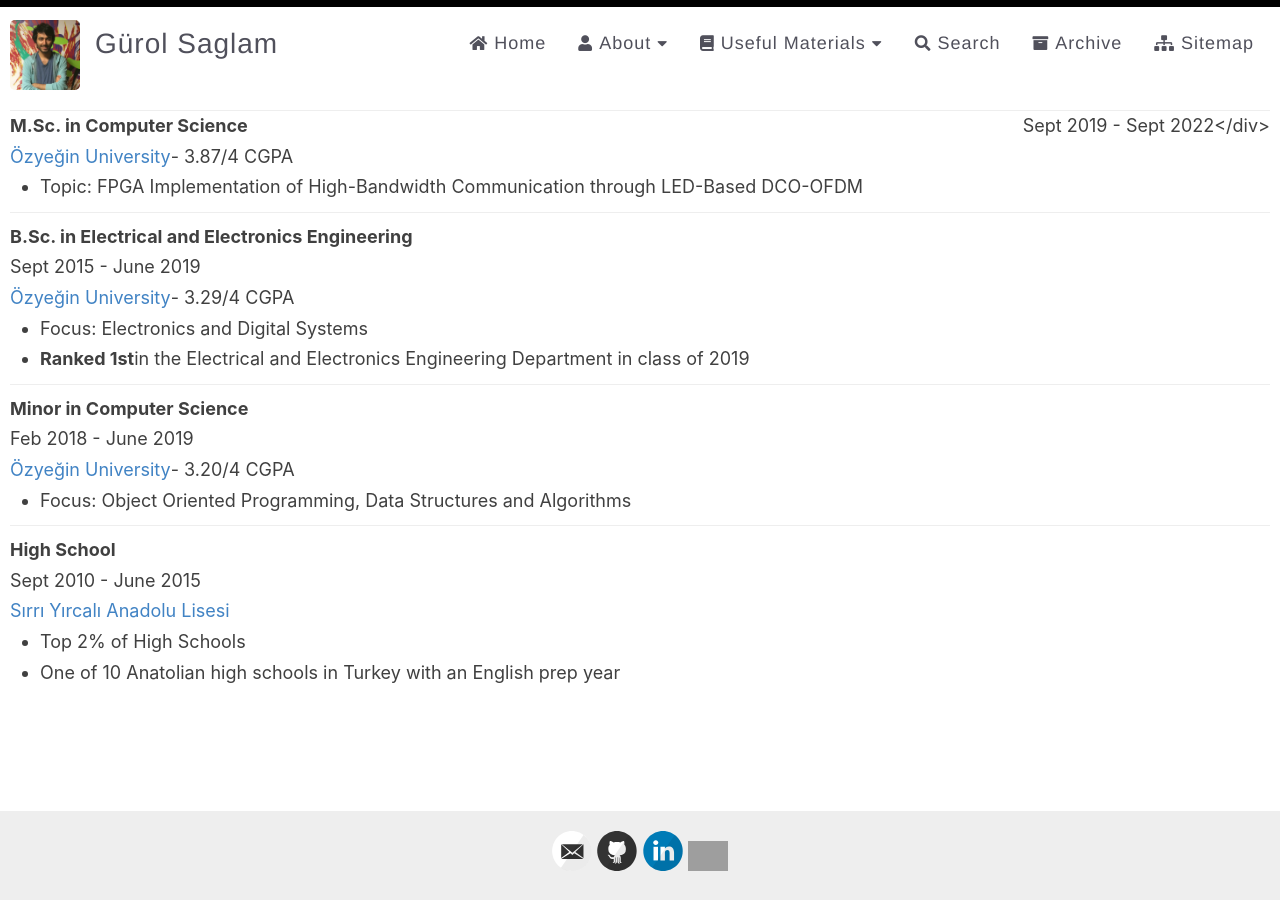
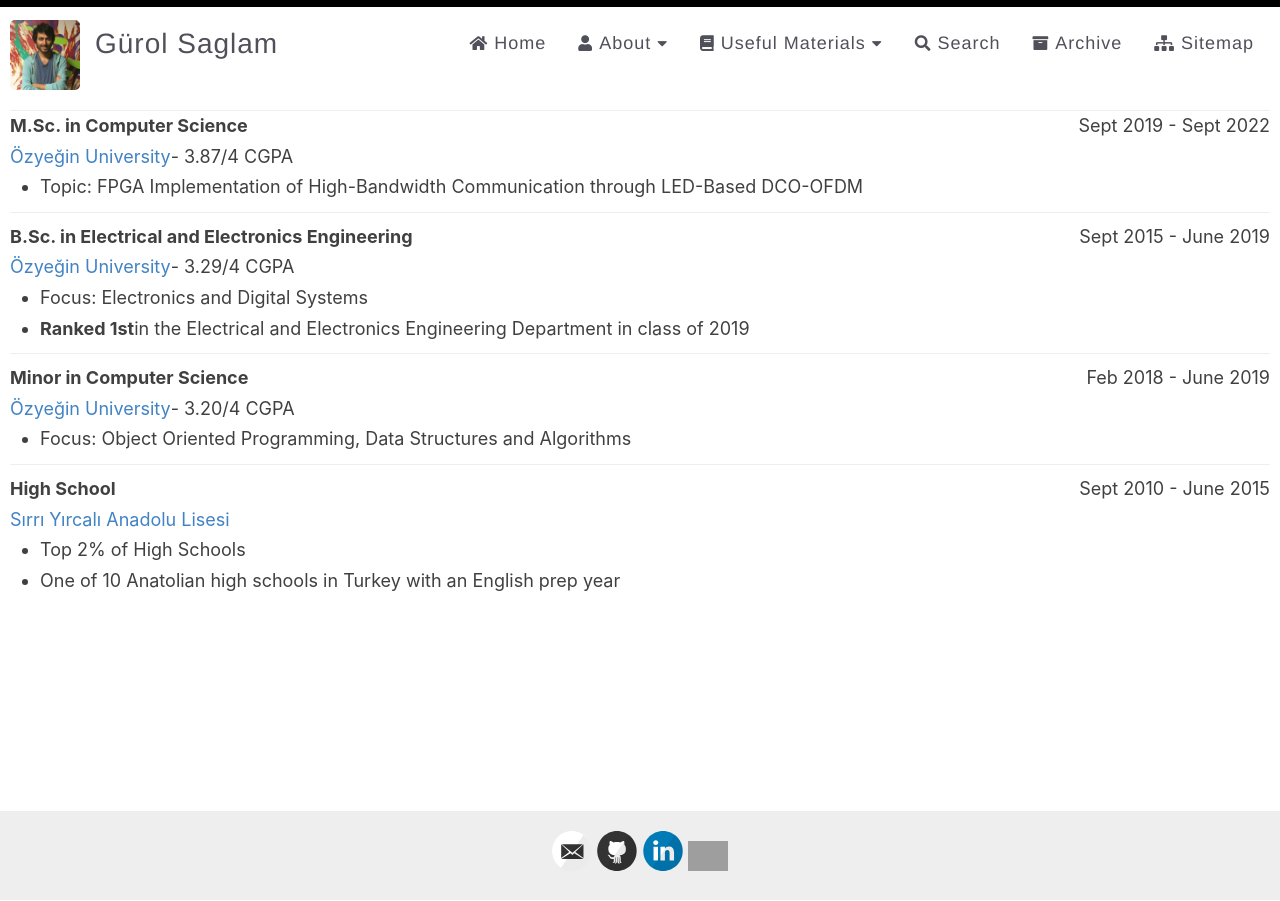
Before and after one commit to gurolsaglam/web_test, a Jekyll site: the page built from _pages/education.md, in a window 1280 px wide. Built offline with Jekyll 4.4.1, drawn with Linux system fonts in a browser that asks for light colours; some of the changed lines change nothing that is shown; grey boxes are pictures that could not be loaded.

Commit message:
span time_period

```diff
--- a/_pages/education.md
+++ b/_pages/education.md
@@ -20,16 +20,10 @@ permalink: /education/
 	border: 0;
 	height: 1px;
   }
-
-  .entry span {
-    position: absolute;
-    right: 0;
-    padding: 0 10px;
-  }
 </style>
 
 
-**M.Sc. in Computer Science** <span>Sept 2019 - Sept 2022</div>
+**M.Sc. in Computer Science** <span class="time_period">Sept 2019 - Sept 2022</span>
 
 [Özyeğin University](https://www.ozyegin.edu.tr) \- 3.87/4 CGPA
 
@@ -37,8 +31,7 @@ permalink: /education/
 
 ---
 
-**B.Sc. in Electrical and Electronics Engineering**
-<div class="time_period">Sept 2015 - June 2019</div>
+**B.Sc. in Electrical and Electronics Engineering** <span class="time_period">Sept 2015 - June 2019</span>
 
 [Özyeğin University](https://www.ozyegin.edu.tr) \- 3.29/4 CGPA
 
@@ -48,8 +41,7 @@ permalink: /education/
 
 ---
 
-**Minor in Computer Science**
-<div class="time_period">Feb 2018 - June 2019</div>
+**Minor in Computer Science** <span class="time_period">Feb 2018 - June 2019</span>
 
 [Özyeğin University](https://www.ozyegin.edu.tr) \- 3.20/4 CGPA
 
@@ -57,8 +49,7 @@ permalink: /education/
 
 ---
 
-**High School**
-<div class="time_period">Sept 2010 - June 2015</div>
+**High School** <span class="time_period">Sept 2010 - June 2015</span>
 
 [Sırrı Yırcalı Anadolu Lisesi](https://tr.wikipedia.org/wiki/Sırrı_Yırcalı_Anadolu_Lisesi)
 
--- a/assets/style.scss
+++ b/assets/style.scss
@@ -154,6 +154,12 @@ body:after {
   font-kerning: auto;
   font-feature-settings: "kern","liga","dlig","hlig","cswh";
   line-height: 1.2;
+}
+
+.page .entry .time_period {
+  position: absolute;
+  right: 0;
+  padding: 0 10px;
 }
 
 .author_title{
```
